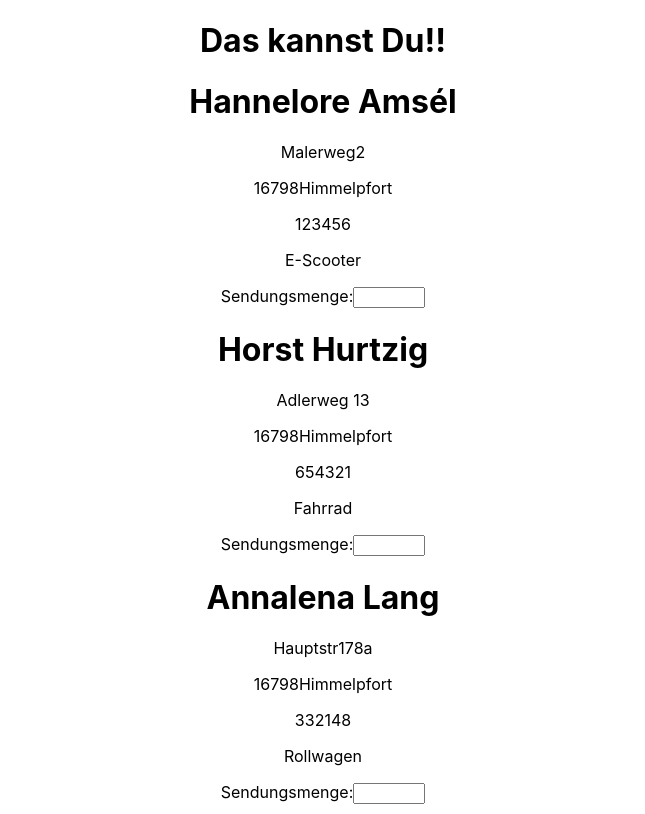
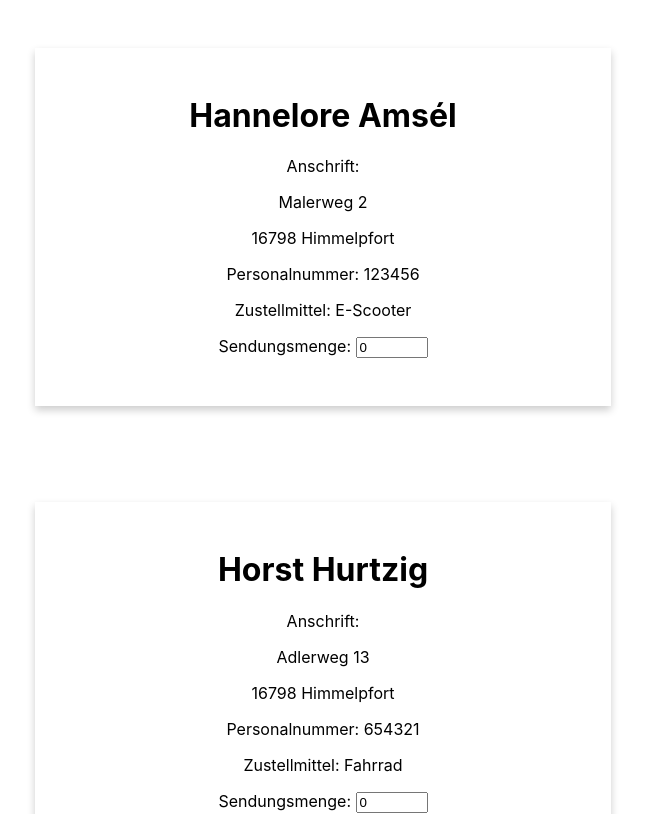
Before and after one commit to BOZ2323/team, a React (Create React App) app: page / in a window 1280 px wide. Shown: the top 814 px of the page, without its empty margins (317-962 px from the left). Built offline with nearby package versions, Linux system fonts and the light colour scheme.

Commit message:
Move state to component

```diff
--- a/src/App.css
+++ b/src/App.css
@@ -1,38 +1,28 @@
 .App {
   text-align: center;
+  display: flex;
+  flex-direction: column;
+  justify-content: center;
+  align-items: center;
+
+}
+h1{
+  margin-top: 0;
 }
 
-.App-logo {
-  height: 40vmin;
-  pointer-events: none;
+.mitarbeiterCard {
+  max-width: 30em;
+  width: 100%;
+  background-color: white;
+  padding: 3em;
+  box-shadow: 0 4px 8px 0 rgba(0,0,0,0.2);
+  transition: 0.3s;
+  margin: 3em 0;
 }
 
-@media (prefers-reduced-motion: no-preference) {
-  .App-logo {
-    animation: App-logo-spin infinite 20s linear;
-  }
+input:focus,
+select:focus,
+textarea:focus,
+button:focus {
+    outline: none;
 }
-
-.App-header {
-  background-color: #282c34;
-  min-height: 100vh;
-  display: flex;
-  flex-direction: column;
-  align-items: center;
-  justify-content: center;
-  font-size: calc(10px + 2vmin);
-  color: white;
-}
-
-.App-link {
-  color: #61dafb;
-}
-
-@keyframes App-logo-spin {
-  from {
-    transform: rotate(0deg);
-  }
-  to {
-    transform: rotate(360deg);
-  }
-}
--- a/src/App.js
+++ b/src/App.js
@@ -1,44 +1,33 @@
 /*jshint esversion: 8 */
-import React, {useState, useEffect} from 'react';
-import './App.css';
-import db from './DB.json';
-import MitarbeiterListe from './MitarbeiterListe';
 
+import React, { useState, useEffect } from "react";
+import "./App.css";
+import db from "./DB.json";
+import Mitarbeiter from "./Mitarbeiter";
 
 function App() {
+  const [liste, setListe] = useState([]);
 
-  const [liste, setListe] = useState([]);
-  const [menge, setMenge] = useState([0]);
+  useEffect(() => {
+    getMitarbeiterListe();
+  });
 
-  useEffect(()=>{
-    getMitarbeiterListe();
-  }, [menge]);
+  const getMitarbeiterListe = () => {
+    let data = db;
+    console.log(data);
+    setListe(data);
+    console.log("data:", data);
+  };
 
+  if (liste.length === 0) {
+    return null;
+  }
+  const mitarbeiterliste = liste.map((mitarbeiter) => {
+    let uniqueId = Math.random();
+    return <Mitarbeiter mitarbeiter={mitarbeiter} key={uniqueId} />;
+  });
 
-  const getMitarbeiterListe = async () => {
-      let data = await db;
-      console.log(data);
-      setListe(data);
-      console.log('data:',data);
-  }
-
-  const updateSendungsmenge = async (e) => {
-    await setMenge(e.target.value);
-    console.log('menge:',menge);
-  }
-
-
-  return (
-    <div className="App">
-      <h1>Das kannst Du!!</h1>
-      <MitarbeiterListe
-      getMitarbeiterListe={getMitarbeiterListe}
-      liste={liste} updateSendungsmenge={updateSendungsmenge}
-      menge={menge}
-      setMenge={setMenge}
-      />
-    </div>
-  );
+  return <div className="App">{mitarbeiterliste}</div>;
 }
 
 export default App;
--- a/src/DB.json
+++ b/src/DB.json
@@ -9,7 +9,7 @@
       },
       "Personalnummer": 123456,
       "Zustellmittel": "E-Scooter",
-      "Sendungsmenge": ""
+      "Sendungsmenge": 0
     },
     {
         "Name": "Horst Hurtzig",
@@ -21,7 +21,7 @@
         },
         "Personalnummer": 654321,
         "Zustellmittel": "Fahrrad",
-        "Sendungsmenge": ""
+        "Sendungsmenge": 0
       },
       {
         "Name": "Annalena Lang",
@@ -33,7 +33,7 @@
         },
         "Personalnummer": 332148,
         "Zustellmittel": "Rollwagen",
-        "Sendungsmenge": ""
+        "Sendungsmenge": 0
       },
       {
         "Name": "Minh Lee Nhygen",
@@ -45,7 +45,7 @@
         },
         "Personalnummer": 987654,
         "Zustellmittel": "Fahrrad",
-        "Sendungsmenge": ""
+        "Sendungsmenge": 0
       },
       {
         "Name": "Karl Gans",
@@ -57,6 +57,6 @@
         },
         "Personalnummer": 975361,
         "Zustellmittel": "Caddy",
-        "Sendungsmenge": ""
+        "Sendungsmenge": 0
       }
 ]
--- /dev/null
+++ b/src/Mitarbeiter.js
@@ -0,0 +1,41 @@
+import React, { useState } from "react";
+
+const Mitarbeiter = ({ mitarbeiter }) => {
+  const [menge, setMenge] = useState(0);
+
+  const updateSendungsmenge = (e) => {
+    setMenge(e.target.value);
+  };
+  console.log("menge:", menge);
+
+  const handleFocus = (e) => {
+    e.target.select();
+  };
+
+  return (
+    <div className="mitarbeiterCard">
+      <h1> {mitarbeiter.Name} </h1> <p> Anschrift: </p>
+      <p className="cardContent">
+        {mitarbeiter.Anschrift.Strasse} {mitarbeiter.Anschrift.Hausnummer}
+      </p>
+      <p>
+        {mitarbeiter.Anschrift.PLZ} {mitarbeiter.Anschrift.Stadt}
+      </p>
+      <p> Personalnummer: {mitarbeiter.Personalnummer} </p> <p> Zustellmittel: {mitarbeiter.Zustellmittel} </p>
+      <form onSubmit={updateSendungsmenge}>
+        <label htmlFor="Sendungsmenge"> Sendungsmenge: </label>
+        <input
+          type="number"
+          value={menge}
+          onFocus={handleFocus}
+          id="Sendungsmenge"
+          name="Sendungsmenge"
+          min="1"
+          max="1000"
+          onChange={updateSendungsmenge}
+        ></input>
+      </form>
+    </div>
+  );
+};
+export default Mitarbeiter;
--- a/src/MitarbeiterListe.js
+++ /dev/null
@@ -1,29 +0,0 @@
-/*jshint esversion: 8 */
-import React from 'react';
-
-const MitarbeiterListe = ({liste, updateSendungsmenge, menge, getMitarbeiterListe}) => {
-    const mitarbeiterliste = liste.length ? liste.map(listItem => {
-        let uniqueId = Math.random();
-        return (
-            <div key={uniqueId}>
-            <h1>{listItem.Name}</h1>
-            <p>{listItem.Anschrift.Strasse}{listItem.Anschrift.Hausnummer}</p>
-            <p>{listItem.Anschrift.PLZ}{listItem.Anschrift.Stadt}</p>
-            <p>{listItem.Personalnummer}</p>
-            <p>{listItem.Zustellmittel}</p>
-            <form onSubmit={getMitarbeiterListe} className="search-form">
-                <label htmlFor="Sendungsmenge">Sendungsmenge:</label>
-                <input type="number" id="Sendungsmenge" name="Sendungsmenge" min="1" max="1000" onChange={updateSendungsmenge}></input>
-                {/* <input type="submit"></input> */}
-            </form>
-            </div>
-        )
-    }): null
-    return (
-        <div>
-            {mitarbeiterliste}
-        </div>
-    )
-}
-
-export default MitarbeiterListe
```
